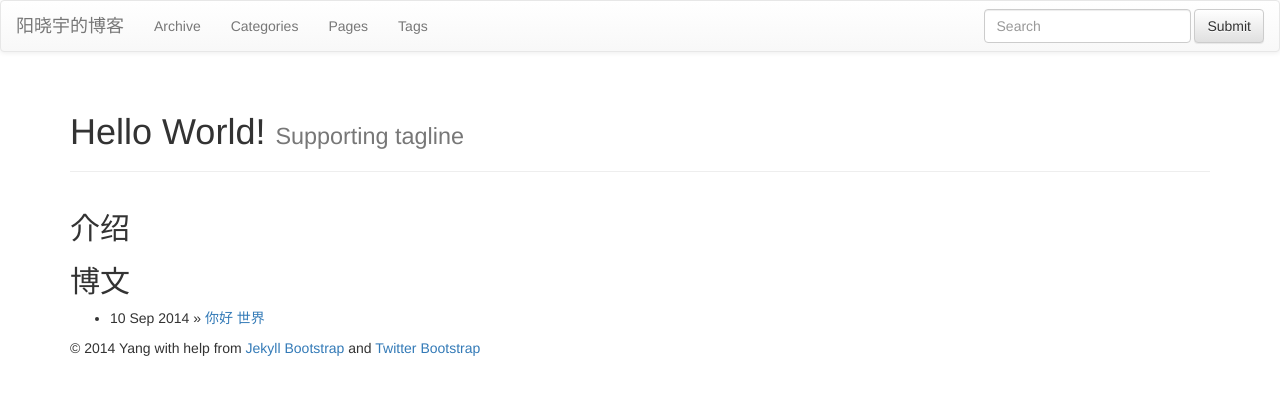
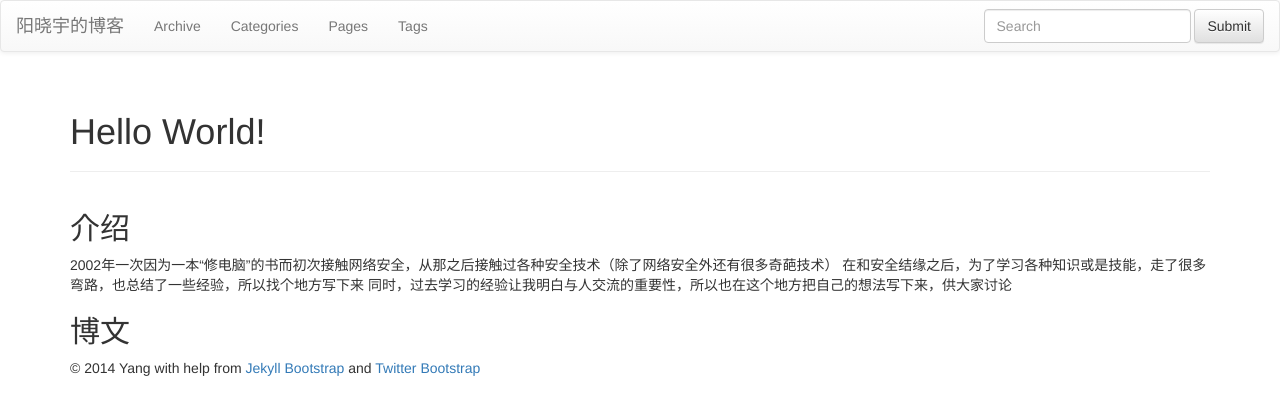
Before and after one commit to xiaoyuyang/xiaoyuyang.github.io, a Jekyll site: the page built from index.md, in a window 1280 px wide. Shown: the top 415 px of the page. Built offline with Jekyll 4.4.1, drawn with Linux system fonts in a browser that asks for light colours; nearby versions of some CDN libraries; library files that are not in the unit come from our copies.

Commit message:
ready to start

```diff
--- a/_posts/2014-09-10-hello-world.md
+++ /dev/null
@@ -1,8 +0,0 @@
----
-layout: post
-title: 你好 世界
----
-
-##第一篇文章
-
-test
--- a/index.md
+++ b/index.md
@@ -1,13 +1,14 @@
 ---
 layout: page
 title: Hello World!
-tagline: Supporting tagline
 ---
 {% include JB/setup %}
 
 
 ## 介绍
-
+2002年一次因为一本“修电脑”的书而初次接触网络安全，从那之后接触过各种安全技术（除了网络安全外还有很多奇葩技术）
+在和安全结缘之后，为了学习各种知识或是技能，走了很多弯路，也总结了一些经验，所以找个地方写下来
+同时，过去学习的经验让我明白与人交流的重要性，所以也在这个地方把自己的想法写下来，供大家讨论
 
 ## 博文
 
```
